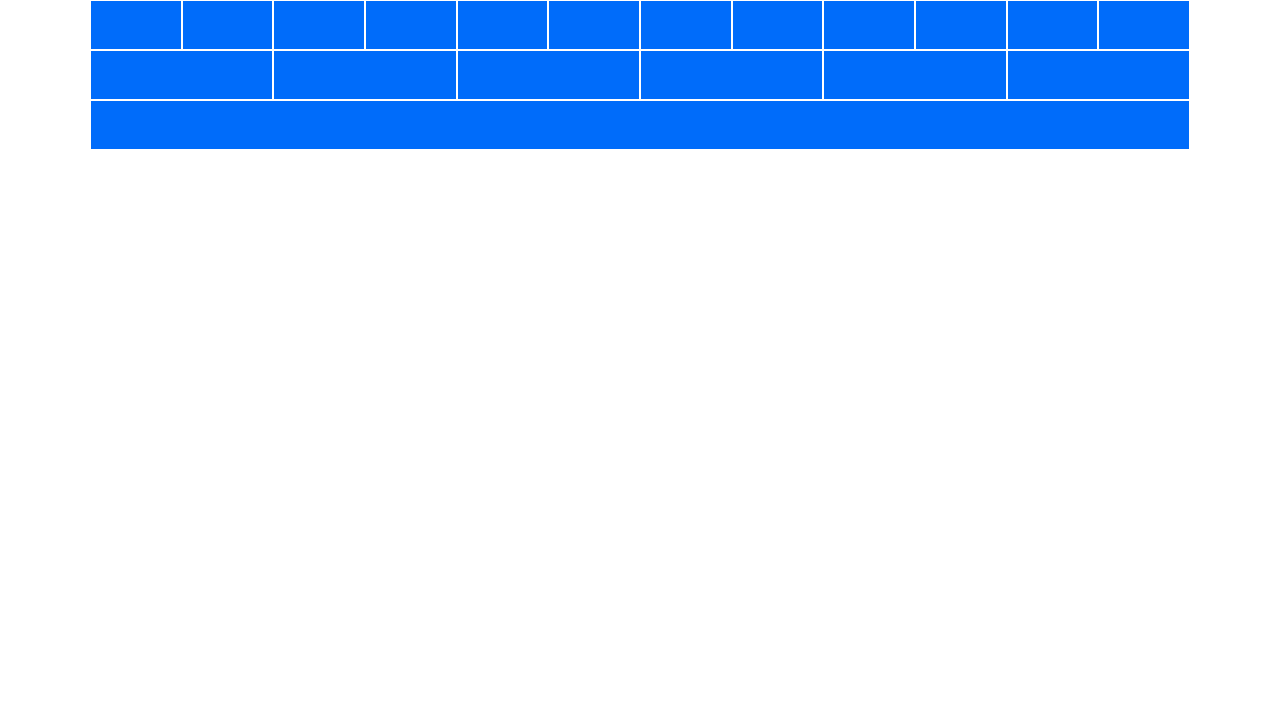
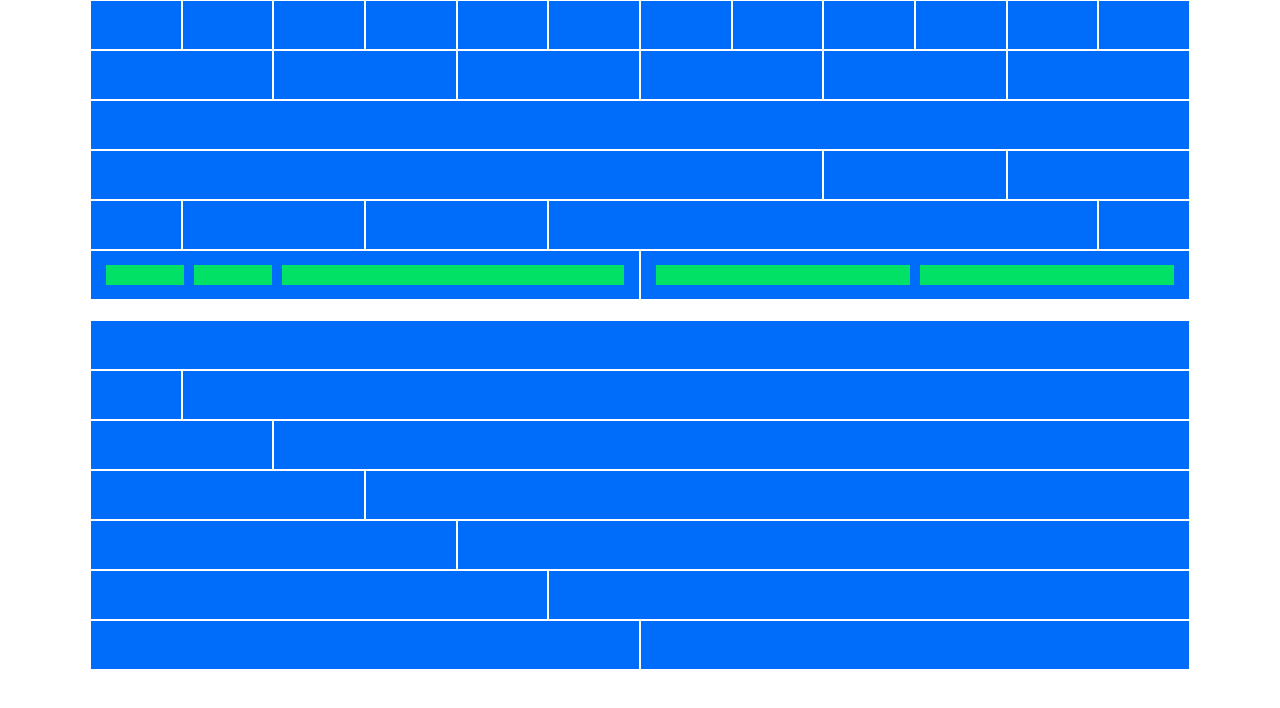
Before and after one commit to muac404/html-css-12bool, a plain HTML site: page index.html in a window 1280 px wide. Drawn offline with Linux system fonts and the light colour scheme.

Commit message:
Aggiunta Section 2

```diff
--- a/css/style.css
+++ b/css/style.css
@@ -9,14 +9,37 @@
 /* COMMON */
 
 .box{
+
     background-color: #006cfa;
     height: 50px;
     border: 1px solid white;
 }
 
+.box-2{
+    background-color: #00e165;
+    border: 5px solid #006cfa;
+
+    height: 30px;
+}
+
+
+
+
 .row{
     display: flex;
     flex-wrap: wrap;
+}
+
+.flex-row{
+    display: flex;
+    flex-wrap: wrap;
+    justify-content: center;
+    align-content: center;
+    padding: 10px;
+}
+
+.section-2{
+    margin-top: 20px;
 }
 /* CONTAINER */
 
@@ -74,3 +97,55 @@
 .col-12{
     width: calc(100% / 12 * 12);
 }
+
+
+
+/* INSIDE */
+
+.col-in-1{
+    width: calc(100% / 12 * 1);
+}
+
+.col-in-2{
+    width: calc(100% / 12 * 2);
+}
+
+.col-in-3{
+    width: calc(100% / 12 * 3);
+}
+
+.col-in-4{
+    width: calc(100% / 12 * 4);
+}
+
+.col-in-5{
+    width: calc(100% / 12 * 5);
+}
+
+.col-in-6{
+    width: calc(100% / 12 * 6);
+}
+
+.col-in-7{
+    width: calc(100% / 12 * 7);
+}
+
+.col-in-8{
+    width: calc(100% / 12 * 8);
+}
+
+.col-in-9{
+    width: calc(100% / 12 * 9);
+}
+
+.col-in-10{
+    width: calc(100% / 12 * 10);
+}
+
+.col-in-11{
+    width: calc(100% / 12 * 11);
+}
+
+.col-in-12{
+    width: calc(100% / 12 * 12);
+}
--- a/index.html
+++ b/index.html
@@ -98,6 +98,7 @@
             </div>
             </div>
         </div>
+
         <div class="container">
             <div class="row">
                 <div class="col-12">
@@ -106,6 +107,172 @@
                 </div>
             </div>
         </div>
-    </div>
+
+        <div class="container">
+            <div class="row">
+                <div class="col-8">
+                    <div class="box">
+                    </div>
+                </div>
+                <div class="col-2">
+                    <div class="box">
+                    </div>
+                </div>
+                <div class="col-2">
+                    <div class="box">
+                    </div>
+                </div>
+            </div>
+        </div>
+        <div class="container">
+            <div class="row">
+                <div class="col-1">
+                    <div class="box">
+                    </div>
+                </div>
+                <div class="col-2">
+                    <div class="box">
+                    </div>
+                </div>
+                <div class="col-2">
+                    <div class="box">
+                    </div>
+                </div>
+                <div class="col-6">
+                    <div class="box">
+                    </div>
+                </div>
+                <div class="col-1">
+                    <div class="box">
+                    </div>
+                </div>
+            </div>
+        </div>
+
+        <div class="container">
+
+            <div class="row">
+
+                <div class="col-6">
+                    <div class="box flex-row">
+                        <div class="box-2 col-in-2">
+
+                        </div>
+                        <div class="box-2 col-in-2">
+
+                        </div>
+                        <div class="box-2 col-in-8">
+
+                        </div>
+                    </div>
+                </div>
+
+                <div class="col-6">
+                    <div class="box flex-row">
+                        <div class="box-2 col-in-6">
+
+                        </div>
+                        <div class="box-2 col-in-6">
+
+                        </div>
+                    </div>
+                </div>
+
+            </div>
+
+        </div>
+
+    <section class="section-2">
+
+            <div class="container">
+                <div class="row">
+                    <div class="col-12">
+                        <div class="box">
+                        </div>
+                    </div>
+                </div>
+            </div>
+
+            <div class="container">
+                <div class="row">
+                    <div class="col-1">
+                        <div class="box">
+                        </div>
+                    </div>
+                    <div class="col-11">
+                        <div class="box">
+                        </div>
+                    </div>
+                </div>
+            </div>
+
+            <div class="container">
+                <div class="row">
+                    <div class="col-2">
+                        <div class="box">
+                        </div>
+                    </div>
+                    <div class="col-10">
+                        <div class="box">
+                        </div>
+                    </div>
+                </div>
+            </div>
+
+            <div class="container">
+                <div class="row">
+                    <div class="col-3">
+                        <div class="box">
+                        </div>
+                    </div>
+                    <div class="col-9">
+                        <div class="box">
+                        </div>
+                    </div>
+                </div>
+            </div>
+
+
+            <div class="container">
+                <div class="row">
+                    <div class="col-4">
+                        <div class="box">
+                        </div>
+                    </div>
+                    <div class="col-8">
+                        <div class="box">
+                        </div>
+                    </div>
+                </div>
+            </div>
+
+            <div class="container">
+                <div class="row">
+                    <div class="col-5">
+                        <div class="box">
+                        </div>
+                    </div>
+                    <div class="col-7">
+                        <div class="box">
+                        </div>
+                    </div>
+                </div>
+            </div>
+
+            <div class="container">
+                <div class="row">
+                    <div class="col-6">
+                        <div class="box">
+                        </div>
+                    </div>
+                    <div class="col-6">
+                        <div class="box">
+                        </div>
+                    </div>
+                </div>
+            </div>
+
+
+    </section>
 </body>
 </html>
```
